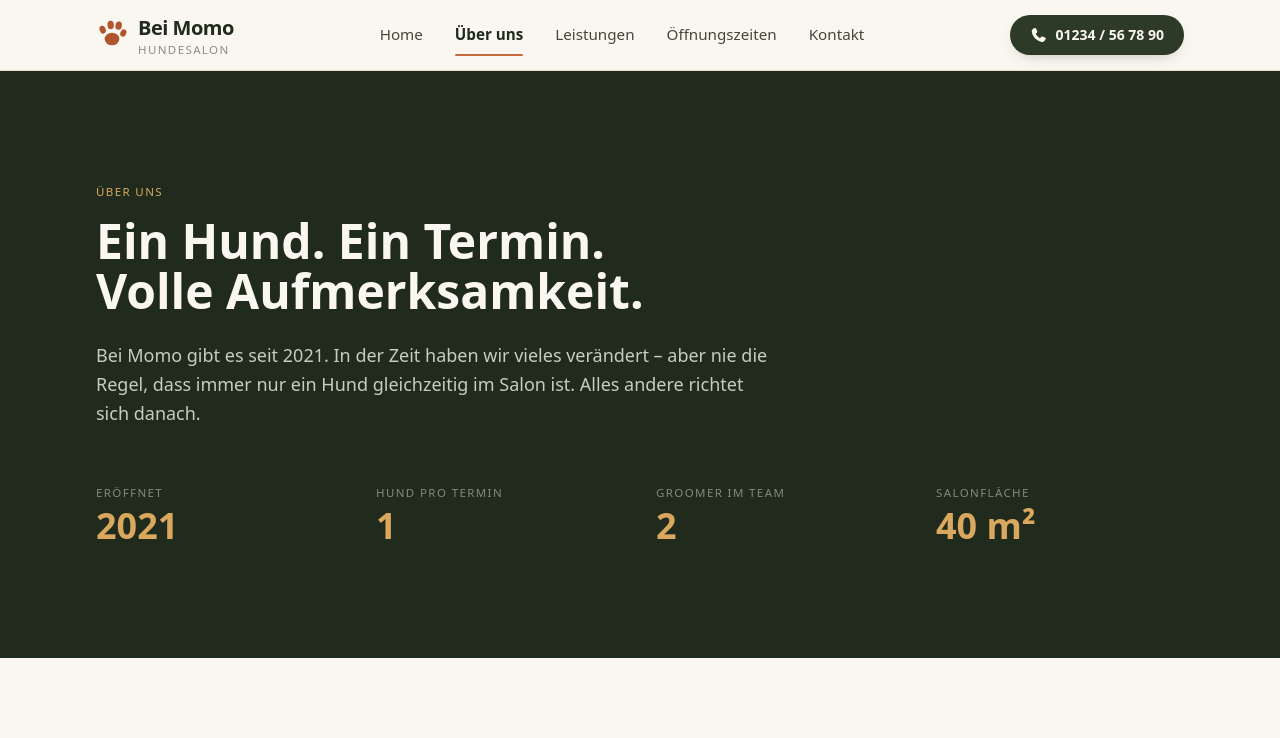
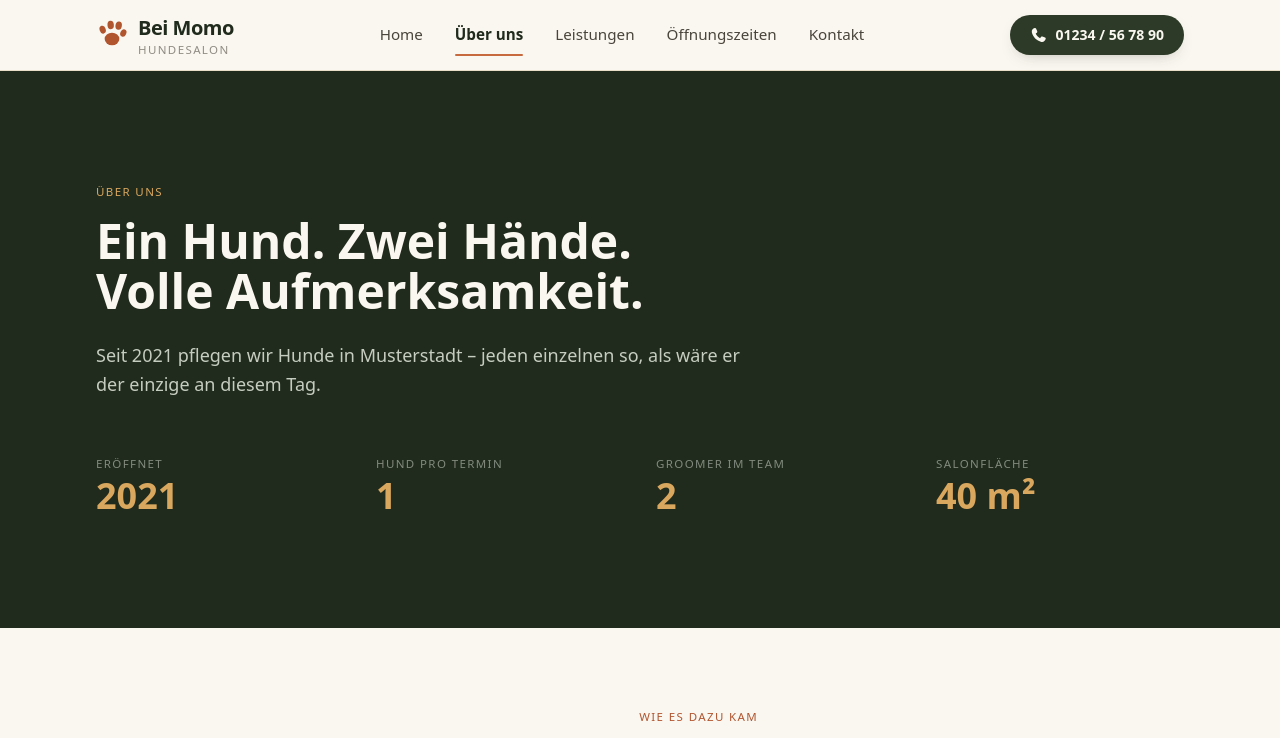
Before and after one commit to phenomeno77/dog-grooming-salon, a Nuxt app: page /ueber-uns in a window 1280 px wide. Shown: the top 738 px of the page. Built offline with nearby package versions, Linux system fonts and the light colour scheme.

Commit message:
Update text in ueber-uns.vue for clarity

```diff
--- a/app/pages/ueber-uns.vue
+++ b/app/pages/ueber-uns.vue
@@ -94,13 +94,11 @@ const steps = [
           <h1
             class="mt-4 font-display text-4xl font-semibold leading-[1.05] text-sand-50 sm:text-5xl"
           >
-            Ein Hund. Ein Termin.<br class="hidden sm:block" />
+            Ein Hund. Zwei Hände.<br class="hidden sm:block" />
             Volle Aufmerksamkeit.
           </h1>
           <p class="mt-6 text-lg leading-relaxed text-moss-100/85">
-            Bei Momo gibt es seit 2021. In der Zeit haben wir vieles verändert –
-            aber nie die Regel, dass immer nur ein Hund gleichzeitig im Salon
-            ist. Alles andere richtet sich danach.
+          Seit 2021 pflegen wir Hunde in Musterstadt – jeden einzelnen so, als wäre er der einzige an diesem Tag.
           </p>
         </div>
 
```
